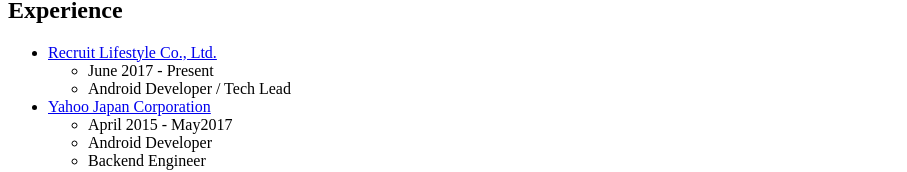
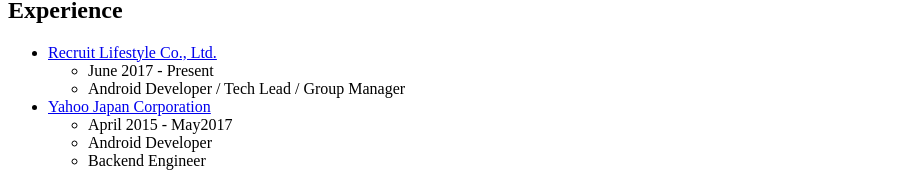
Before and after one commit to oxsoft/oxsoft.github.io, a plain HTML site: page index.html in a window 1280 px wide. Shown: the part 384-556 px from the top of the page, without its empty margins (0-907 px from the left). Drawn offline with Linux system fonts and the light colour scheme.

Commit message:
Update index.html

```diff
--- a/index.html
+++ b/index.html
@@ -23,7 +23,7 @@
     <a href="https://www.recruit-lifestyle.co.jp/">Recruit Lifestyle Co., Ltd.</a>
     <ul>
       <li>June 2017 - Present</li>
-      <li>Android Developer / Tech Lead</li>
+      <li>Android Developer / Tech Lead / Group Manager</li>
     </ul>
   </li>
   <li>
```
